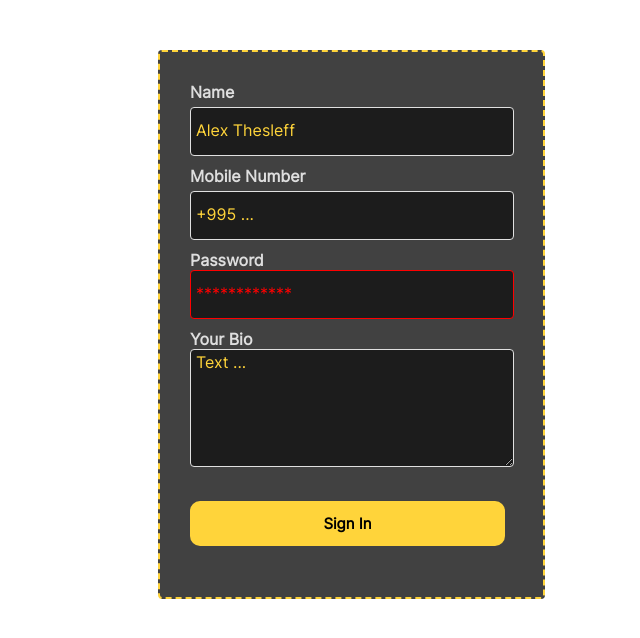
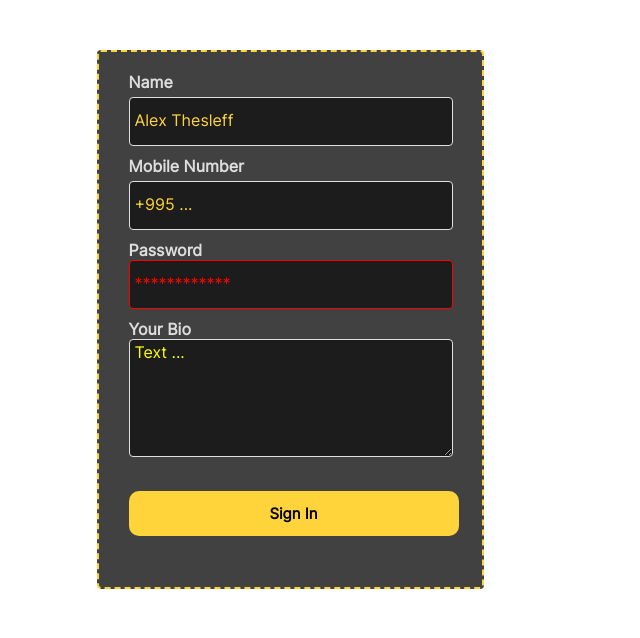
Before and after one commit to giobashvili1/Sacavi72, a plain HTML site: page Selectors/index.html in a window 1280 px wide. Shown: the whole page, without its empty margins (350-990 px from the left). Drawn offline with Linux system fonts and the light colour scheme.

Commit message:
Add files via upload

```diff
--- a/Selectors/index.html
+++ b/Selectors/index.html
@@ -15,7 +15,7 @@
       <span>Password</span>
       <input type="password" class="my_password" placeholder="************"><br>
       <span>Your Bio</span>
-      <textarea cols="40" rows="9">Text ...</textarea>
+      <textarea cols="40" rows="9" placeholder="Text ..."></textarea>
       <input type="button" class="button1" value="Sign In">
 
 
--- a/Selectors/style.css
+++ b/Selectors/style.css
@@ -13,9 +13,9 @@ flex-shrink: 0;
 border-radius: 4px;
 border: 2px dashed #FFD43A;
 background: #414141;
+margin: auto;
 margin-top: 50px;
-padding-top: 30px;
-margin-left: 500px;
+padding-top: 20px;
 }
 span{
     color: #DEDEDE;
@@ -41,6 +41,7 @@ span{
     margin-bottom: 10px;
     caret-color: white;
     padding-left: 5px;
+    outline: none;
 
 }
 .my_text::placeholder{
@@ -64,6 +65,7 @@ margin-top: 5px;
 margin-bottom: 10px;
 padding-left: 5px;
 caret-color: white;
+outline: none;
 }
 .my_number::placeholder{
     color: #FFD43A;
@@ -85,6 +87,7 @@ margin-left: 30px;
 margin-bottom: 10px;
 padding-left: 5px;
 caret-color: white;
+outline: none;
 }
 .my_password::placeholder{
     color: #F00;
@@ -103,19 +106,23 @@ flex-shrink: 0;
 border-radius: 4px;
 border: 1px solid #E0E0E0;
 background: #1C1C1C;
-color: #FFD43A;
-font-family: "fonti";
+margin-left: 30px;
+padding-left: 5px;
+outline: none;
+caret-color: white;
+}
+textarea::placeholder{
+    color: yellow;
+    font-family: "fonti";
 font-size: 16px;
 font-style: normal;
 font-weight: 500;
 line-height: normal;
-margin-left: 30px;
-padding-left: 5px;
 caret-color: white;
 
 }
 .button1{
-    width: 315px;
+    width: 330px;
 height: 45px;
 flex-shrink: 0;
 border: none;
@@ -129,4 +136,5 @@ font-weight: 700;
 line-height: normal;
 margin-left: 30px;
 margin-top: 30px;
+outline: none;
 }
```
